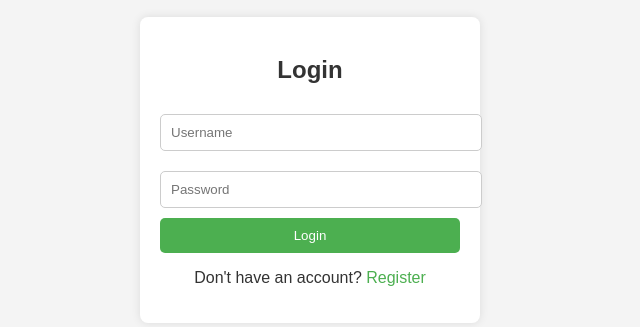
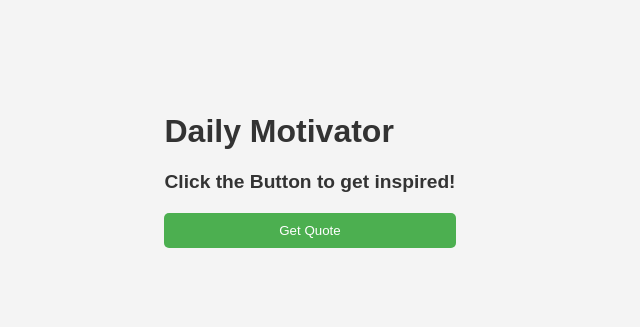
Before and after one commit to Sanjivani001/new, a plain HTML site: page index.html in a window 1280 px wide. Shown: the part 230-557 px from the top of the page, without its empty margins (330-970 px from the left). Drawn offline with Linux system fonts and the light colour scheme.

Commit message:
chnaged html

```diff
--- a/index.html
+++ b/index.html
@@ -7,25 +7,17 @@
     <link rel="stylesheet" href="style.css">
 </head>
 <body>
-
-<!-- Login Section -->
-<div id="login-section" class="section">
-    <h2>Login</h2>
-    <form id="login-form">
-        <input type="text" id="username" placeholder="Username" required><br>
-        <input type="password" id="password" placeholder="Password" required><br>
-        <button type="submit">Login</button>
-    </form>
-    <p>Don't have an account? <a href="#" id="register-link">Register</a></p>
-</div>
-
-<!-- Quote Section -->
-<div id="quote-section" class="section" style="display:none;">
-    <h2>Daily Motivational Quote</h2>
-    <p id="quote">Loading...</p>
-    <button id="logout-btn">Logout</button>
-</div>
-
-<script src="script.js"></script>
+    <div class="container">
+        <h1>
+            Daily Motivator
+        </h1>
+        <p id="quote">
+            Click the Button to get inspired!
+        </p>
+        <button id="new-quote">
+            Get Quote
+        </button>
+    </div>
+    <script src="script.js"></script>
 </body>
 </html>
```
